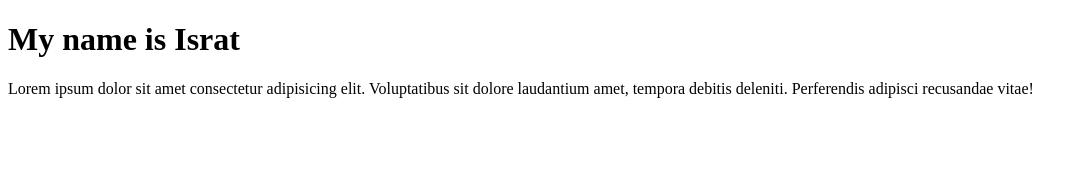
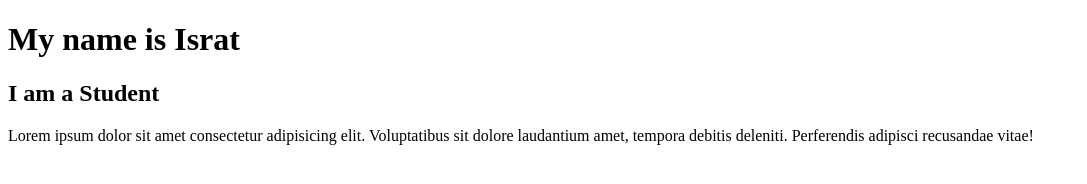
Before and after one commit to Israt3595/My-new-project, a plain HTML site: page index.html in a window 1280 px wide. Shown: the whole page, without its empty margins (0-1087 px from the left). Drawn offline with Linux system fonts and the light colour scheme.

Commit message:
Update index.html

```diff
--- a/index.html
+++ b/index.html
@@ -8,6 +8,7 @@
 </head>
 <body>
  <h1>My name is Israt</h1>
+    <h2> I am a Student</h2>
  <p>Lorem ipsum dolor sit amet consectetur adipisicing elit. Voluptatibus sit dolore laudantium amet, tempora debitis deleniti. Perferendis adipisci recusandae vitae!</p>
 </body>
 </html>
```
